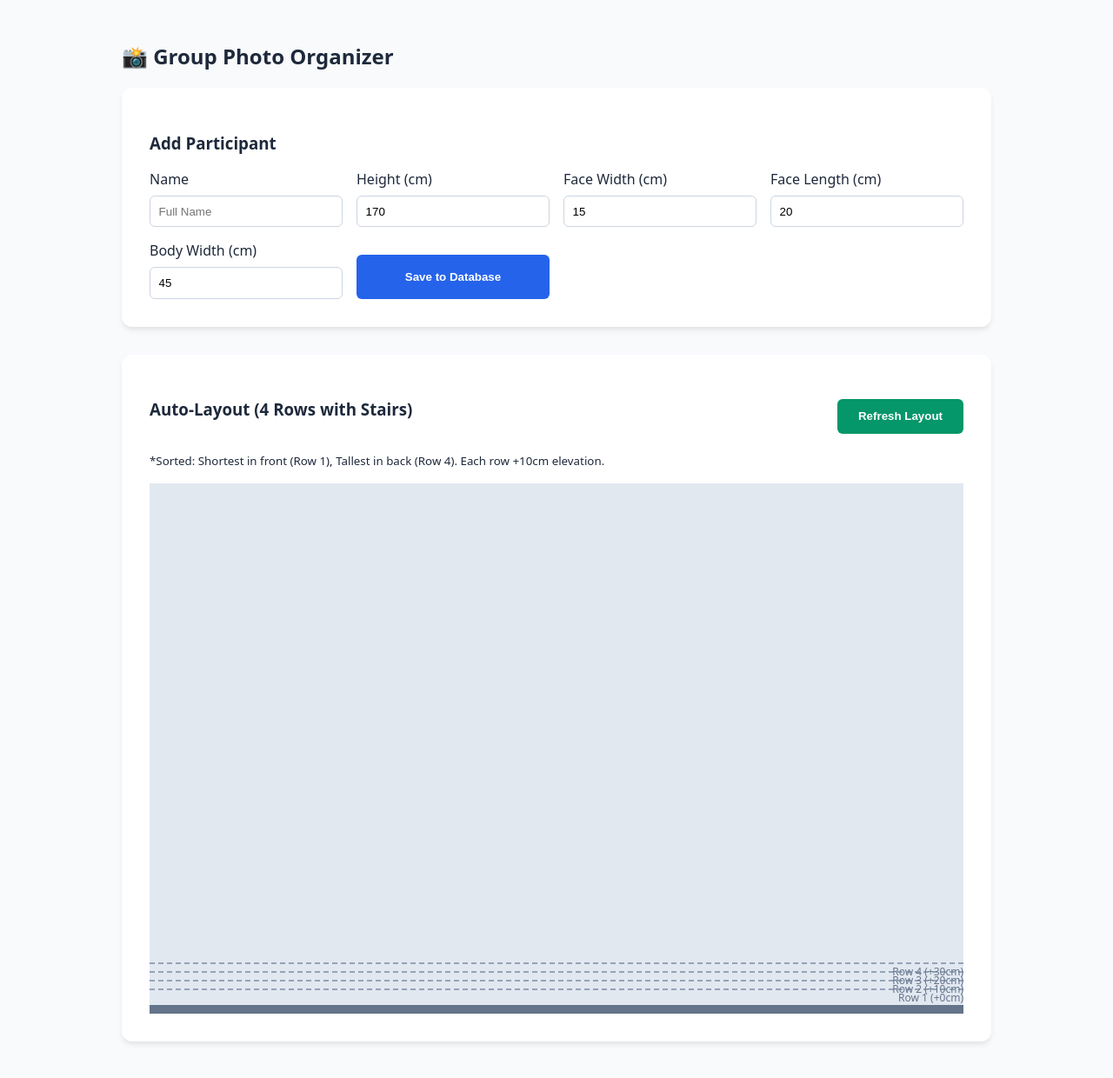
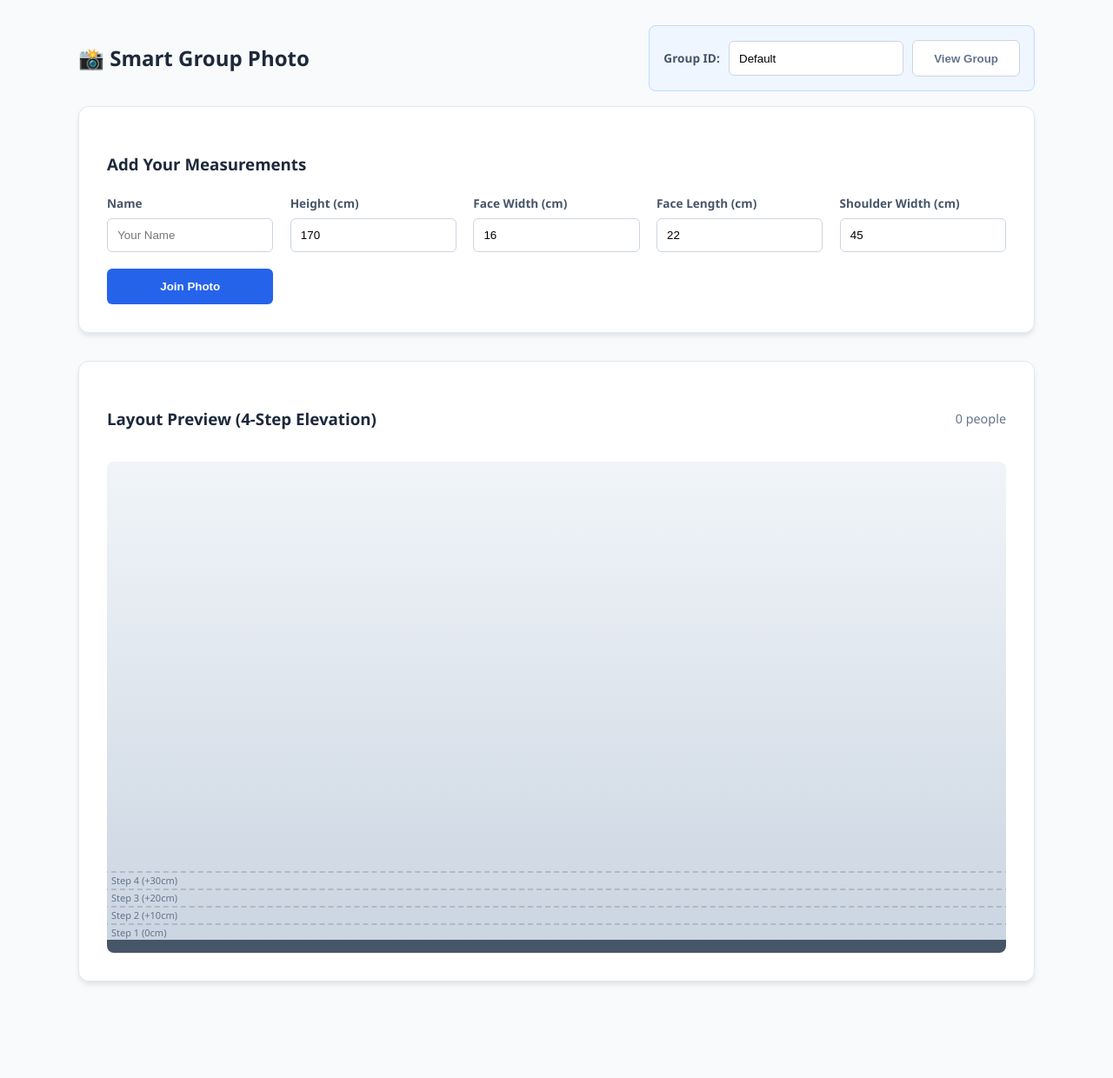
Before and after one commit to suhardi3001/photoshoot-layout, a plain HTML site: page index.html in a window 1280 px wide. Shown: the whole page at 87% size. After the commit the page ends 1189 px from the top, so only its background shows below. Drawn offline with nearby package versions, Linux system fonts and the light colour scheme.

Commit message:
Update index.html

```diff
--- a/index.html
+++ b/index.html
@@ -3,93 +3,102 @@
 <head>
     <meta charset="UTF-8">
     <meta name="viewport" content="width=device-width, initial-scale=1.0">
-    <title>Group Photo Planner</title>
+    <title>Open Group Photo Planner</title>
     <script src="https://cdn.jsdelivr.net/npm/@supabase/supabase-js@2"></script>
     <style>
-        :root { --primary: #2563eb; --bg: #f8fafc; }
-        body { font-family: system-ui, sans-serif; background: var(--bg); padding: 20px; color: #1e293b; }
-        .container { max-width: 1000px; margin: 0 auto; }
-        .card { background: white; padding: 2rem; border-radius: 12px; box-shadow: 0 4px 6px -1px rgb(0 0 0 / 0.1); margin-bottom: 2rem; }
+        :root { --primary: #2563eb; --secondary: #64748b; --bg: #f8fafc; }
+        body { font-family: 'Segoe UI', Tahoma, Geneva, Verdana, sans-serif; background: var(--bg); padding: 20px; color: #1e293b; line-height: 1.6; }
+        .container { max-width: 1100px; margin: 0 auto; }
+        .card { background: white; padding: 2rem; border-radius: 12px; box-shadow: 0 4px 6px -1px rgb(0 0 0 / 0.1); margin-bottom: 2rem; border: 1px solid #e2e8f0; }
 
-        .form-grid { display: grid; grid-template-columns: repeat(auto-fit, minmax(200px, 1fr)); gap: 1rem; }
-        .input-group { display: flex; flex-direction: column; gap: 0.5rem; }
-        input { padding: 0.6rem; border: 1px solid #cbd5e1; border-radius: 6px; }
+        .header-flex { display: flex; justify-content: space-between; align-items: center; flex-wrap: wrap; gap: 1rem; margin-bottom: 1rem; }
+        .group-selector { background: #eff6ff; padding: 1rem; border-radius: 8px; border: 1px solid #bfdbfe; display: flex; gap: 10px; align-items: center; }
 
-        button { background: var(--primary); color: white; border: none; padding: 0.8rem 1.5rem; border-radius: 6px; cursor: pointer; font-weight: 600; margin-top: 1rem; }
-        button:hover { opacity: 0.9; }
+        .form-grid { display: grid; grid-template-columns: repeat(auto-fit, minmax(180px, 1fr)); gap: 1.2rem; }
+        .input-group { display: flex; flex-direction: column; gap: 0.4rem; }
+        label { font-size: 0.85rem; font-weight: 600; color: #475569; }
+        input { padding: 0.7rem; border: 1px solid #cbd5e1; border-radius: 6px; transition: border 0.2s; }
+        input:focus { outline: none; border-color: var(--primary); ring: 2px solid #3b82f633; }
 
-        /* Photo Stage */
+        .btn { padding: 0.8rem 1.5rem; border-radius: 6px; cursor: pointer; font-weight: 600; border: none; transition: transform 0.1s; }
+        .btn:active { transform: scale(0.98); }
+        .btn-primary { background: var(--primary); color: white; }
+        .btn-outline { background: white; border: 1px solid #cbd5e1; color: var(--secondary); }
+        .btn-success { background: #059669; color: white; }
+
+        /* Photo Stage Rendering */
         #photo-stage {
             position: relative;
             width: 100%;
-            height: 600px;
-            background: #e2e8f0;
-            border-bottom: 10px solid #64748b;
-            overflow: hidden;
+            height: 550px;
+            background: linear-gradient(to bottom, #f1f5f9, #cbd5e1);
+            border-bottom: 15px solid #475569;
+            overflow-x: auto;
             display: flex;
             align-items: flex-end;
             justify-content: center;
+            border-radius: 8px;
         }
 
-        .person {
-            position: absolute;
-            bottom: 0;
-            display: flex;
-            flex-direction: column;
-            align-items: center;
-            transition: all 0.5s ease;
-        }
+        .person { position: absolute; bottom: 0; display: flex; flex-direction: column; align-items: center; transition: all 0.6s cubic-bezier(0.4, 0, 0.2, 1); }
+        .body { background: #3b82f6; border: 1px solid #1d4ed8; border-radius: 6px 6px 0 0; position: relative; }
+        .head { background: #ffdbac; border: 1px solid #d2b48c; border-radius: 50%; z-index: 2; margin-bottom: -4px; }
+        .label { font-size: 11px; font-weight: bold; background: rgba(255,255,255,0.9); padding: 1px 4px; position: absolute; top: -25px; border-radius: 3px; white-space: nowrap; box-shadow: 0 1px 3px rgba(0,0,0,0.1); }
 
-        .body { background: #3b82f6; border: 1px solid #1d4ed8; border-radius: 4px 4px 0 0; }
-        .head { background: #ffdbac; border: 1px solid #d2b48c; border-radius: 50%; margin-bottom: -5px; z-index: 2; }
-        .label { font-size: 10px; background: rgba(255,255,255,0.8); padding: 2px; position: absolute; top: -20px; white-space: nowrap; }
-
-        .row-marker { position: absolute; width: 100%; border-top: 2px dashed #94a3b8; color: #64748b; font-size: 12px; text-align: right; }
+        .row-marker { position: absolute; width: 100%; border-top: 2px dashed rgba(100, 116, 139, 0.3); color: #64748b; font-size: 11px; text-align: left; padding-left: 10px; pointer-events: none; }
     </style>
 </head>
 <body>
 
 <div class="container">
-    <h2>📸 Group Photo Organizer</h2>
+    <div class="header-flex">
+        <h2>📸 Smart Group Photo</h2>
+        <div class="group-selector">
+            <label>Group ID:</label>
+            <input type="text" id="groupCode" placeholder="e.g. Class-2026" value="Default" onchange="generateLayout()">
+            <button class="btn btn-outline" onclick="generateLayout()">View Group</button>
+        </div>
+    </div>
 
     <div class="card">
-        <h3>Add Participant</h3>
+        <h3>Add Your Measurements</h3>
         <form id="dataForm" class="form-grid">
             <div class="input-group">
                 <label>Name</label>
-                <input type="text" id="name" required placeholder="Full Name">
+                <input type="text" id="name" required placeholder="Your Name">
             </div>
             <div class="input-group">
                 <label>Height (cm)</label>
-                <input type="number" id="height" required value="170">
+                <input type="number" id="height" required value="170" min="50" max="250">
             </div>
             <div class="input-group">
                 <label>Face Width (cm)</label>
-                <input type="number" id="face_width" required value="15">
+                <input type="number" id="face_width" required value="16" min="10" max="30">
             </div>
             <div class="input-group">
                 <label>Face Length (cm)</label>
-                <input type="number" id="face_length" required value="20">
+                <input type="number" id="face_length" required value="22" min="10" max="40">
             </div>
             <div class="input-group">
-                <label>Body Width (cm)</label>
-                <input type="number" id="body_width" required value="45">
+                <label>Shoulder Width (cm)</label>
+                <input type="number" id="body_width" required value="45" min="20" max="100">
             </div>
-            <button type="submit">Save to Database</button>
+            <div style="display: flex; align-items: flex-end;">
+                <button type="submit" class="btn btn-primary" style="width: 100%;">Join Photo</button>
+            </div>
         </form>
     </div>
 
     <div class="card">
-        <div style="display: flex; justify-content: space-between; align-items: center;">
-            <h3>Auto-Layout (4 Rows with Stairs)</h3>
-            <button onclick="generateLayout()" style="background: #059669;">Refresh Layout</button>
+        <div class="header-flex">
+            <h3>Layout Preview (4-Step Elevation)</h3>
+            <span id="memberCount" style="color: var(--secondary); font-size: 0.9rem;">0 people</span>
         </div>
-        <p><small>*Sorted: Shortest in front (Row 1), Tallest in back (Row 4). Each row +10cm elevation.</small></p>
         <div id="photo-stage">
-            <div class="row-marker" style="bottom: 0px;">Row 1 (+0cm)</div>
-            <div class="row-marker" style="bottom: 10px;">Row 2 (+10cm)</div>
-            <div class="row-marker" style="bottom: 20px;">Row 3 (+20cm)</div>
-            <div class="row-marker" style="bottom: 30px;">Row 4 (+30cm)</div>
+            <div class="row-marker" style="bottom: 0px;">Step 1 (0cm)</div>
+            <div class="row-marker" style="bottom: 20px;">Step 2 (+10cm)</div>
+            <div class="row-marker" style="bottom: 40px;">Step 3 (+20cm)</div>
+            <div class="row-marker" style="bottom: 60px;">Step 4 (+30cm)</div>
         </div>
     </div>
 </div>
@@ -106,18 +115,21 @@
     // --- SAVE DATA ---
     form.addEventListener('submit', async (e) => {
         e.preventDefault();
+        const group = document.getElementById('groupCode').value.trim();
+        if(!group) return alert("Please enter a Group ID first");
+
         const data = {
             name: document.getElementById('name').value,
             height: parseFloat(document.getElementById('height').value),
             face_width: parseFloat(document.getElementById('face_width').value),
             face_length: parseFloat(document.getElementById('face_length').value),
-            body_width: parseFloat(document.getElementById('body_width').value)
+            body_width: parseFloat(document.getElementById('body_width').value),
+            group_code: group // Added group logic
         };
 
         const { error } = await supabase.from('participants').insert([data]);
         if (error) alert("Error: " + error.message);
         else {
-            alert("Saved!");
             form.reset();
             generateLayout();
         }
@@ -125,18 +137,25 @@
 
     // --- LAYOUT LOGIC ---
     async function generateLayout() {
-        const { data: people, error } = await supabase.from('participants').select('*');
+        const group = document.getElementById('groupCode').value.trim();
+        const { data: people, error } = await supabase
+            .from('participants')
+            .select('*')
+            .eq('group_code', group); // Only fetch this group's people
+
         if (error) return console.error(error);
+        document.getElementById('memberCount').innerText = `${people.length} people in ${group}`;
 
-        // 1. Sort by height (Tallest at the back/top of array)
+        // 1. Sort by height: Tallest people in the back (higher indices)
+        // This ensures when we split into rows, tallest go to Row 4
         people.sort((a, b) => a.height - b.height);
 
-        // Clear stage (keep markers)
+        // Clear stage
         const markers = stage.querySelectorAll('.row-marker');
         stage.innerHTML = '';
         markers.forEach(m => stage.appendChild(m));
 
-        // 2. Split into 4 rows
+        // 2. Split into 4 rows (Row 0 = Front, Row 3 = Back)
         const rows = [[], [], [], []];
         const countPerRow = Math.ceil(people.length / 4);
 
@@ -145,31 +164,29 @@
             if(rowIndex < 4) rows[rowIndex].push(person);
         });
 
-        // 3. Render each row
-        rows.forEach((rowPeople, rowIndex) => {
-            const rowElevation = rowIndex * 10; // 10cm stair increment
-            const rowWidth = rowPeople.reduce((sum, p) => sum + p.body_width, 0);
-            let currentX = (stage.offsetWidth - rowWidth) / 2; // Center the row
+        const scale = 2; // 1cm = 2px
+
+        // 3. Render rows from BACK to FRONT (for correct CSS layering)
+        for (let r = 3; r >= 0; r--) {
+            const rowPeople = rows[r];
+            const rowElevation = r * 10; // 10cm step
+
+            const totalRowWidth = rowPeople.reduce((sum, p) => sum + (p.body_width * scale), 0);
+            let currentX = (stage.offsetWidth - totalRowWidth) / 2;
 
             rowPeople.forEach(person => {
                 const personDiv = document.createElement('div');
                 personDiv.className = 'person';
-                // Higher Z-index for front rows (Row 0 is front)
-                personDiv.style.zIndex = 10 - rowIndex;
+                personDiv.style.zIndex = 10 - r; // Front rows have higher z-index
 
-                // Position logic
-                // Scaling: 1cm = 2px for visual clarity
-                const scale = 2;
                 personDiv.style.left = `${currentX}px`;
                 personDiv.style.bottom = `${rowElevation * scale}px`;
 
-                // Head
                 const head = document.createElement('div');
                 head.className = 'head';
                 head.style.width = `${person.face_width * scale}px`;
                 head.style.height = `${person.face_length * scale}px`;
 
-                // Body
                 const body = document.createElement('div');
                 body.className = 'body';
                 body.style.width = `${person.body_width * scale}px`;
@@ -184,12 +201,12 @@
                 personDiv.appendChild(body);
                 stage.appendChild(personDiv);
 
-                currentX += (person.body_width * scale) + 5; // 5px padding between people
+                currentX += (person.body_width * scale);
             });
-        });
+        }
     }
 
-    // Load on start
+    // Initial load
     generateLayout();
 </script>
 </body>
```
